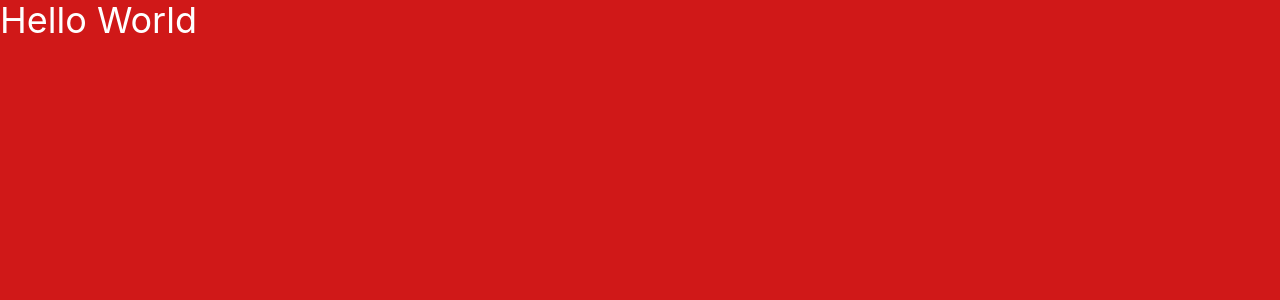
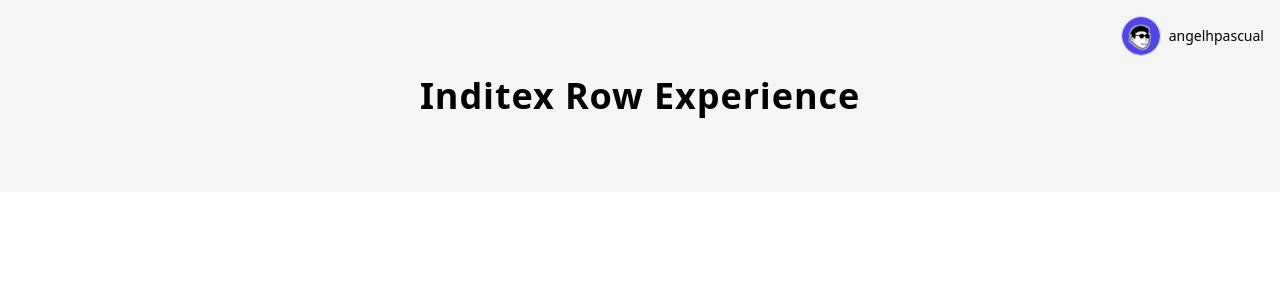
Before and after one commit to Angelhpascual/acid-tango-test, a React (Vite) app: page / in a window 1280 px wide. Shown: the top 300 px of the page. Built offline with nearby package versions, Linux system fonts and the light colour scheme.

Commit message:
added header component

```diff
--- a/src/App.tsx
+++ b/src/App.tsx
@@ -1,9 +1,7 @@
+import Layout from "./components/layout/Layout"
+
 function App() {
-  return (
-    <div className="h-screen w-screen bg-[var(--accent)]">
-      <h1 className="text-4xl font-primary text-white">Hello World</h1>
-    </div>
-  )
+  return <Layout />
 }
 
 export default App
--- /dev/null
+++ b/src/components/layout/Header.tsx
@@ -0,0 +1,22 @@
+const Header: React.FC = () => {
+  return (
+    <header className="relative h-48 w-full bg-[var(--grayLight)] p-4 flex items-center justify-center">
+      {/* Título Centrando Absoluto */}
+      <h1 className="text-4xl font-bold tracking-wide">
+        Inditex Row Experience
+      </h1>
+      <div className="absolute top-4 right-4 flex items-center gap-2">
+        <img
+          src="./images/avatar.png"
+          alt="avatar"
+          className="h-10 w-10 rounded-full border border-gray-300"
+        />
+        <span className="text-sm text-[var(--primary)] font-medium">
+          angelhpascual
+        </span>
+      </div>
+    </header>
+  )
+}
+
+export default Header
--- /dev/null
+++ b/src/components/layout/Layout.tsx
@@ -0,0 +1,7 @@
+import Header from "./Header"
+
+const Layout = () => {
+  return <Header />
+}
+
+export default Layout
```
Also changed, not shown: public/images/avatar.png (added).
